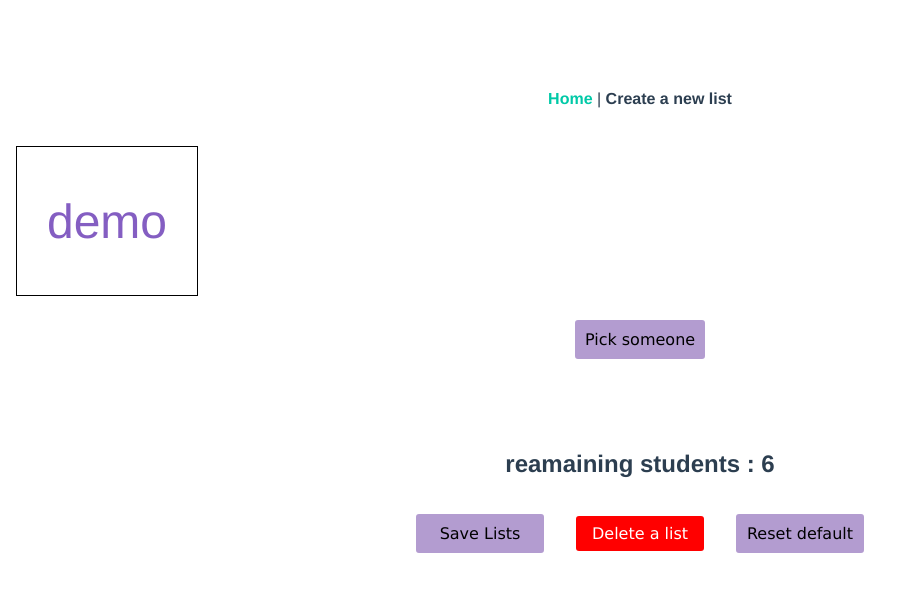
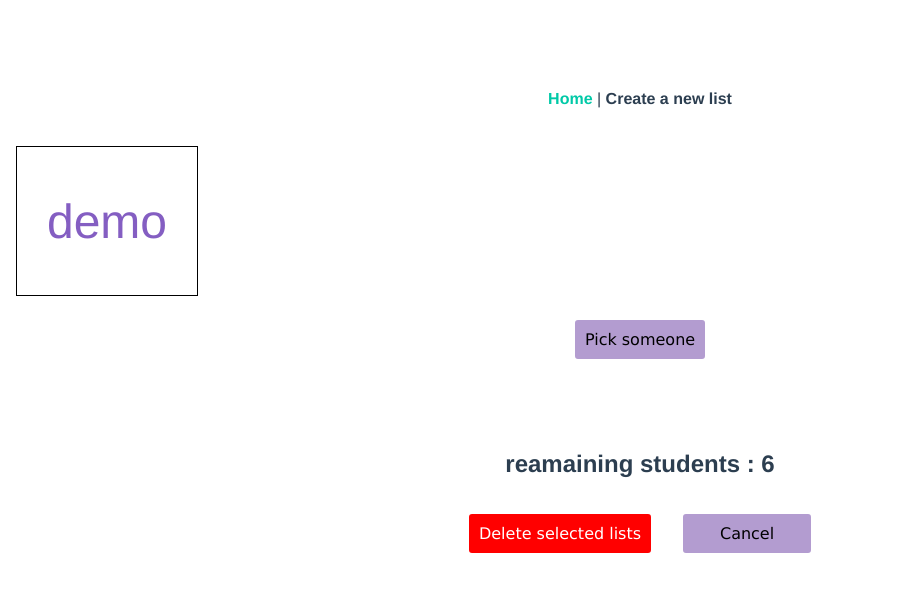
Before and after one commit to 3aluw/randompuipilpicker, a Vue app: page /#/ in a window 1280 px wide. Both pictures are taken after a click on the button "Delete a list". Shown: the top 592 px of the page, without its empty margins (0-911 px from the left). Built offline with nearby package versions, Linux system fonts and the light colour scheme.

Commit message:
added delete funcionality

```diff
--- a/src/App.vue
+++ b/src/App.vue
@@ -4,7 +4,7 @@
     <router-link to="/newList" >Create a new list</router-link>
   </div>
 
-  <router-view  @new-list="nameslister" :lists = "lists" @listsUpdate="listsUpdate"></router-view>
+  <router-view  @new-list="nameslister" :lists = "lists" @listsUpdate="listsUpdate" @delete="deleter"></router-view>
 
 <!--
  <router-view v-slot="{ Component }"  @new-list="nameslister" :newObj = "newObj? newObj: {}">
@@ -42,6 +42,9 @@ export default {
       this.lists = e;
 
     },
+    deleter(e){
+      e.forEach((e)=>{this.lists.splice(e,1)})
+    }
   },
   beforeMount(){
     if(window.localStorage.getItem("lists")){
--- a/src/views/Home.vue
+++ b/src/views/Home.vue
@@ -1,7 +1,7 @@
 <template>
 
   <div class="lists-container">
-<div class="saved-list" v-for="(list, index) in lists" :key="list.listName" @click="listExtrcat(index)">
+<div class="saved-list" v-for="(list, index) in lists" :key="list.listName" @click="listExtrcat(index)" :data-index=index>
  {{list.listName}}
  <ul class="list-item-hover">
   reamaining : {{list.unusedNames.length }}/ {{list.names.length}}
@@ -11,9 +11,17 @@
 
 <h1 class="picked">{{pickedP}}</h1>
 <h2>reamaining students : {{currentObj.unusedNames.length}}</h2>
+
+<div class="memory-buttons" v-show="!deleteMode">
 <button @click="saver">Save Lists </button>
-<button  @click="deleter" :class="{ danger : deleteMode }">Delete a list</button>
+<button  @click="this.deleteMode = true" >Delete a list</button>
 <button @click="reseter">Reset default</button>
+</div>
+
+<div class="delete-buttons" v-show="deleteMode">
+  <button @click="deleter('delete')" class="danger">Delete selected lists</button>
+  <button @click="deleter('cancel')"> Cancel</button>
+</div>
 </template>
 
 <script>
@@ -25,7 +33,7 @@ export default {
   props:{
     lists : Object,
   },
-   emits: ["listsUpdate","new-list"],
+   emits: ["listsUpdate","new-list","delete"],
 
   data(){
     return{
@@ -62,7 +70,7 @@ this.currentObjIndex = 0;
 
   methods:{
     listExtrcat(index){
-      console.log(event)
+
      if(!this.deleteMode){
 this.currentObj.listName = this.lists[index].listName;
 this.currentObj.unusedNames = this.lists[index].unusedNames;
@@ -70,6 +78,8 @@ this.currentObj.names = this.lists[index].names;
 this.currentObjIndex = index;
      }
      else{
+      event.target.classList.toggle("list-to-delete")
+
       !this.listsToDelete.includes(index) ? this.listsToDelete.push(index): this.listsToDelete.splice(this.listsToDelete.indexOf(index) < 0 ? this.listsToDelete.length : this.listsToDelete.indexOf(index) ,1);
      }
 },
@@ -90,8 +100,14 @@ this.currentObjIndex = index;
     }
 
 },
-deleter(){
-this.deleteMode = true;
+deleter(arg){
+  const lists = document.querySelectorAll(".list-to-delete")
+  if(arg == "delete"){
+    this.$emit("delete",this.listsToDelete)
+  }
+  else{ lists.forEach(e=>{e.classList.remove("list-to-delete")})
+  this.deleteMode = false
+}
 
 },
 saver(){
@@ -181,6 +197,7 @@ input{
   color: black;
   background-color: rgb(248, 248, 66);
   opacity: 0.8;
+  pointer-events: none;
 }
 .saved-list:hover > .list-item-hover{
   display: block;
@@ -188,6 +205,11 @@ input{
 .danger{
   background-color: red;
   color: white;
-  border: none;
+  border-color: red ;
+}
+.list-to-delete{
+  opacity: 0.5;
+  background-color: rgba(218, 134, 134, 0.5);
+  color: rgb(126, 118, 118);
 }
 </style>
```
